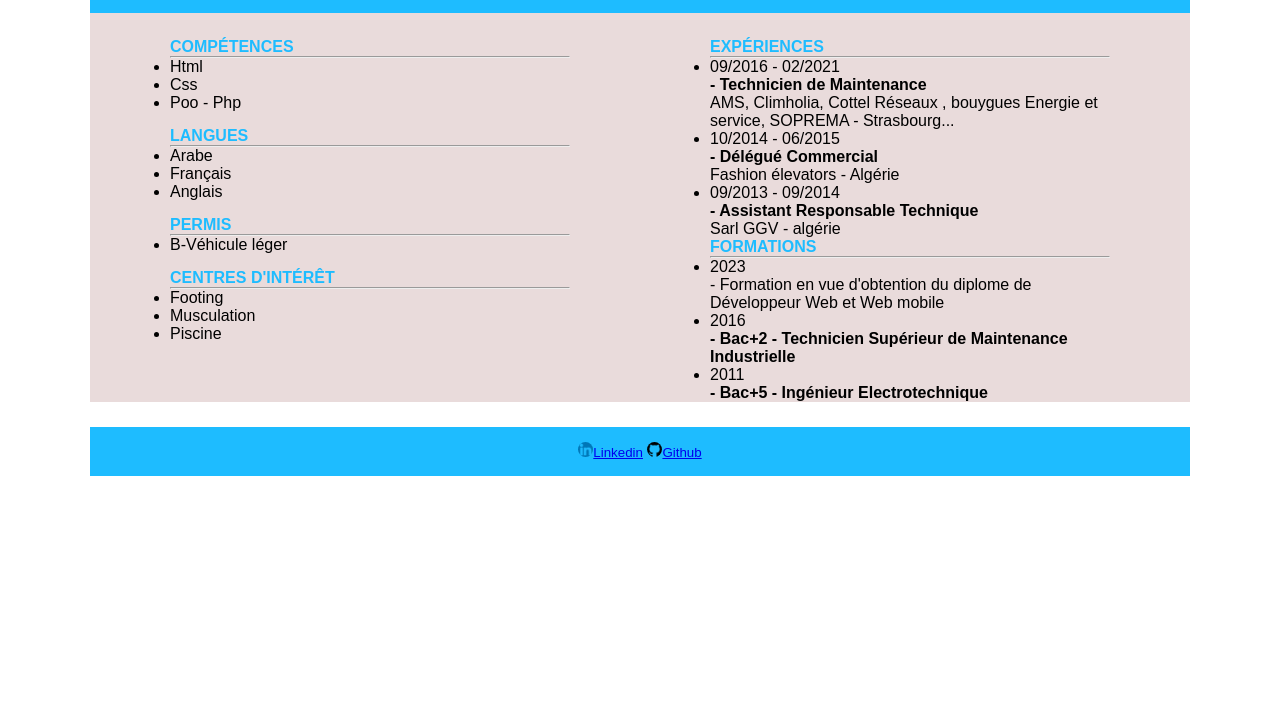
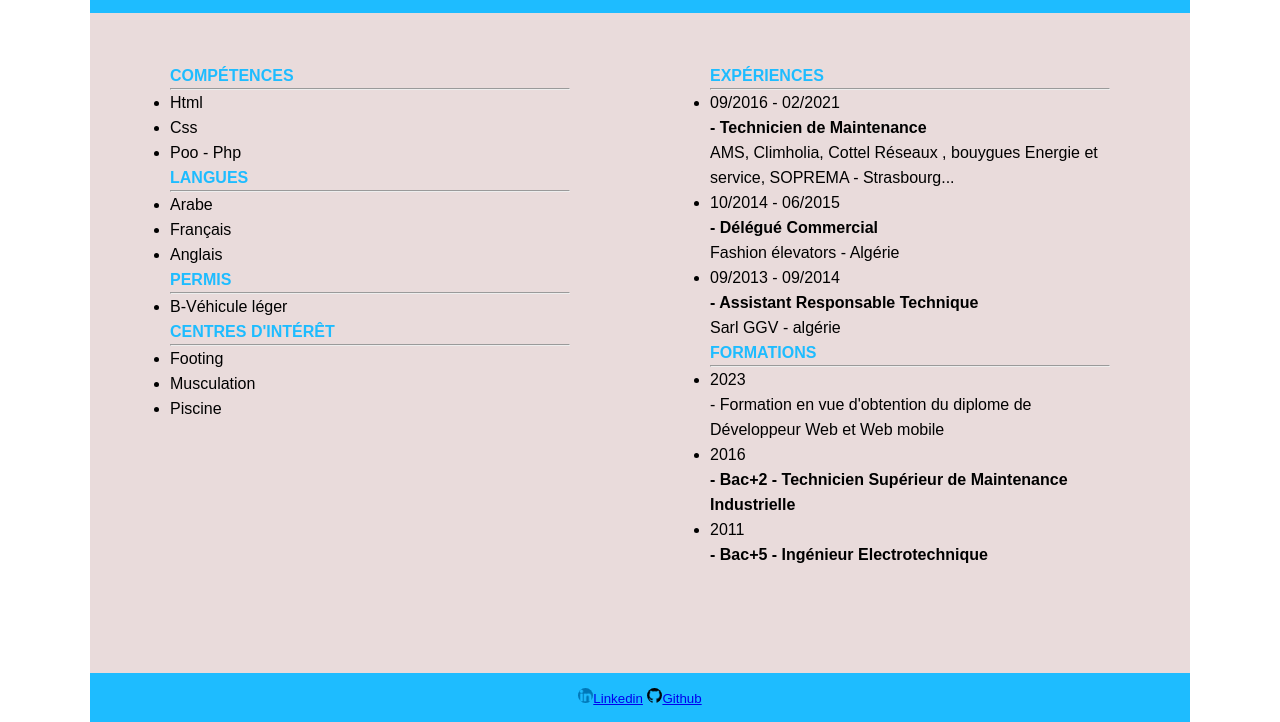
Before and after one commit to derdeche/PROJET-CV, a plain HTML site: page index.html in a window 1280 px wide. Shown: the part 227-949 px from the top of the page. Before the commit the page ends 800 px from the top, so only its background shows below. Drawn offline with Linux system fonts and the light colour scheme.

Commit message:
modif hauteur wrapper

```diff
--- a/style.css
+++ b/style.css
@@ -32,10 +32,9 @@ header
 {
     height: 240px;
     text-align: center ;
-    /*padding: 10px;*/
     background-color:rgb(30, 188, 255);
     color: white;
-    /*max-width: 1200px;*/
+
 }
 
 body
@@ -50,6 +49,7 @@ body
     max-width: 1100px;
 
     background-color: rgba(187, 145, 145, 0.326);
+    height: 900px;
 
 }
 
@@ -68,64 +68,33 @@ body
 .left
 {
     display: flex;
-    /*justify-content: left;*/
     flex-direction: column;
-    margin: 25px;
+    margin: 50px;
     float: left;
     width: 400px;
     margin-left: 80px;
+    line-height: 25px;
 
 }
 
 .right
 {
     display: flex;
-    /*justify-content: right;*/
-
-    margin: 25px;
+    margin: 50px;
     width: 400px;
     flex-direction: column;
     margin-left: 620px;
+    line-height: 25px;
 
 }
 
-.competences
-{
-    margin-bottom: 15px;
-}
-
-.langues
-{
-    margin-bottom: 15px;
-
-}
-
-.permis
-{
-    margin-bottom: 15px;
-
-}
-
-.centres
-{
-    margin-bottom: 15px;
-
-
-}
-.experiences
-{
-    margin: auto;
-}
-.formations
-{
-   margin: auto;
-}
 .footer
 {
     text-align: center ;
     padding: 15px;
     background-color: rgb(30, 188, 255);
     color:red;
+
 }
 
 .footer img
```
